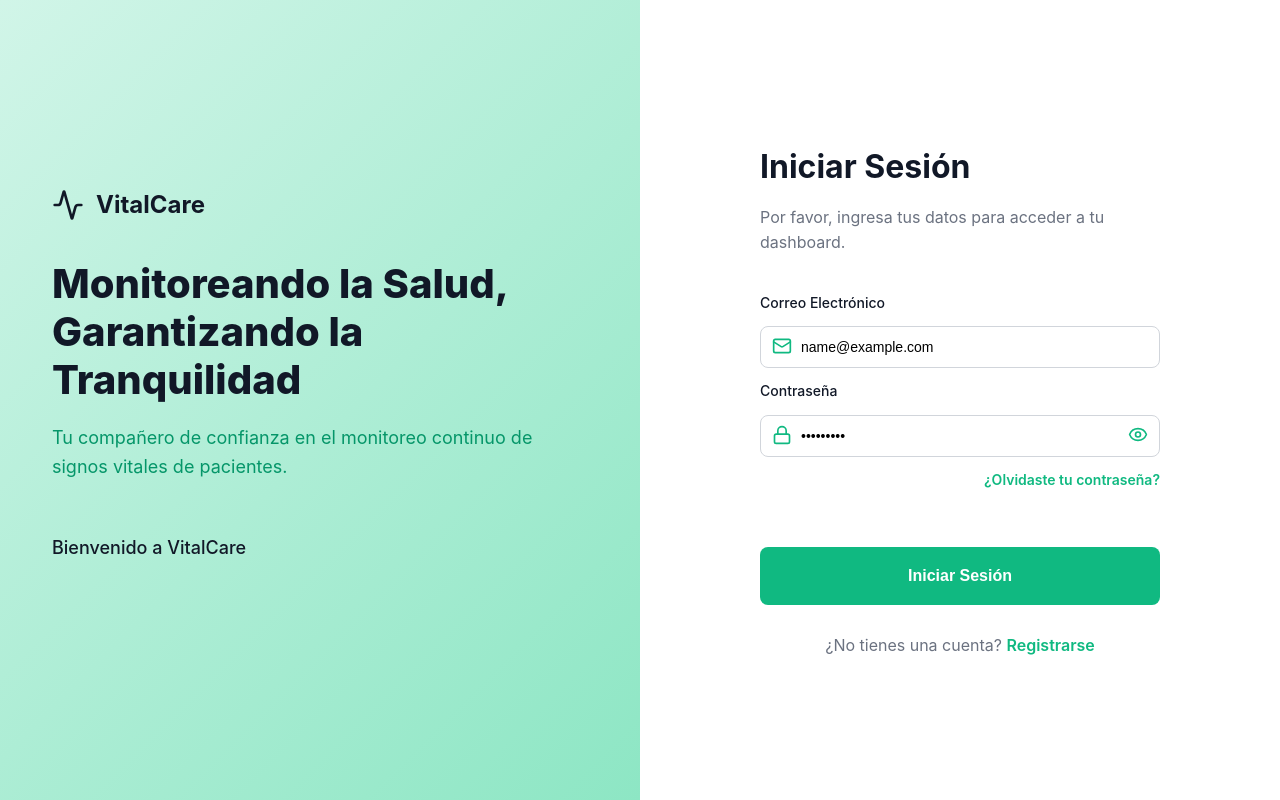
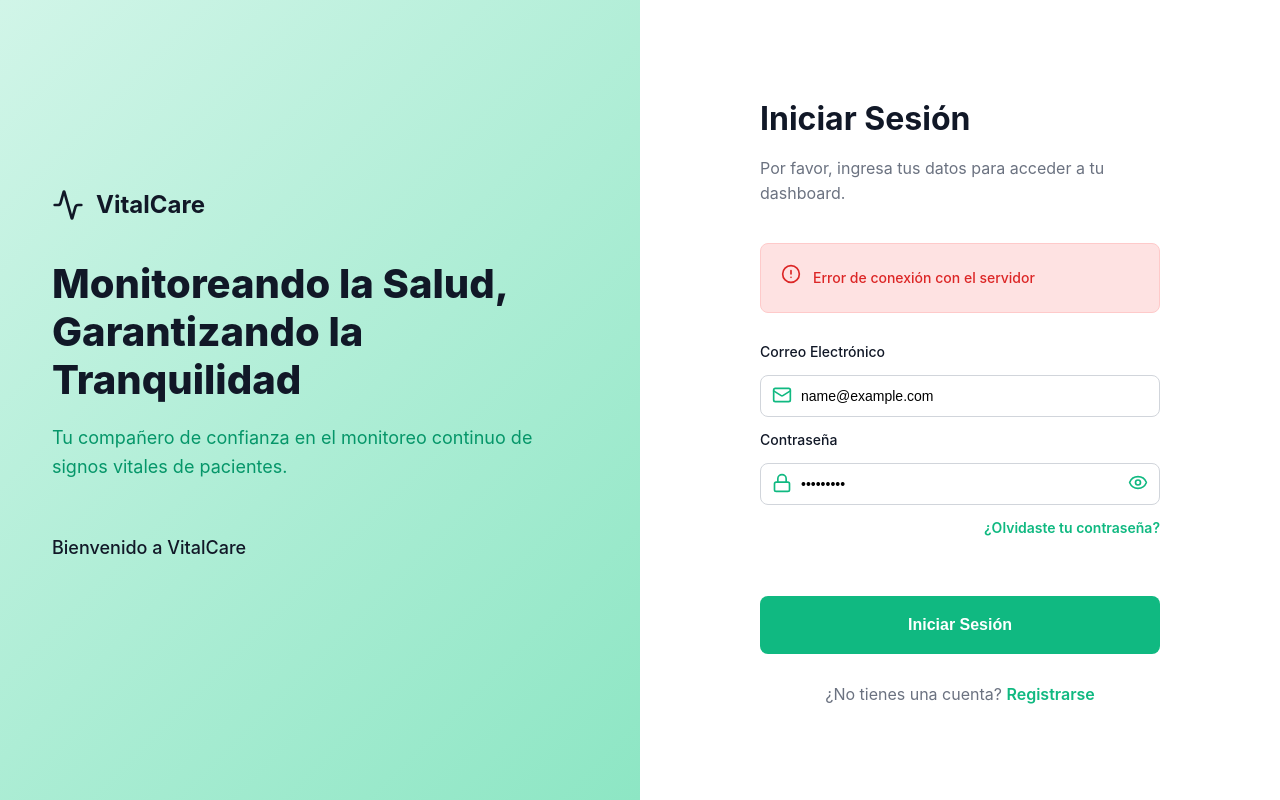
Before and after one commit to TH3KYAN/mi-proyecto, a SvelteKit app: page /login in a window 1280 px wide. Both pictures are taken after typing "name@example.com", "Sample123" into the empty fields and a click on the button "Iniciar Sesión". Built offline with nearby package versions, Linux system fonts and the light colour scheme; no server answers.

Commit message:
feat: Implement user login and forgot password pages.

```diff
--- a/src/lib/index.js
+++ /dev/null
@@ -1 +0,0 @@
-// place files you want to import through the `$lib` alias in this folder.
--- a/src/routes/login/+page.svelte
+++ b/src/routes/login/+page.svelte
@@ -1,7 +1,17 @@
 <script>
+    // @ts-nocheck
+
     //Icons
-    import { Activity, Lock, Mail, Eye, EyeOff } from "lucide-svelte";
-    import{goto} from '$app/navigation';
+    import {
+        Activity,
+        Lock,
+        Mail,
+        Eye,
+        EyeOff,
+        CircleAlert,
+    } from "lucide-svelte";
+    import { goto } from "$app/navigation";
+
     // Variables reactivas para el formulario
     let email = "";
     let password = "";
@@ -15,20 +25,20 @@
         errorMessage = "";
 
         try {
-            const response = await fetch('/api/auth/login', {
-                method: 'POST',
-                headers: { 'Content-Type': 'application/json' },
-                body: JSON.stringify({ email, password })
+            const response = await fetch("/api/auth/login", {
+                method: "POST",
+                headers: { "Content-Type": "application/json" },
+                body: JSON.stringify({ email, password }),
             });
 
             const result = await response.json();
 
             if (response.ok && result.token) {
-                // GUARDAR EL TOKEN: Esto es vital para las siguientes peticiones
-                localStorage.setItem('token', result.token);
+                // Guardar el token
+                localStorage.setItem("token", result.token);
 
                 // Redirigir al dashboard o inicio
-                goto('/dashboard');
+                goto("/dashboard");
             } else {
                 errorMessage = result.message || "Credenciales inválidas";
             }
@@ -82,6 +92,13 @@
             <p class="form-description">
                 Por favor, ingresa tus datos para acceder a tu dashboard.
             </p>
+
+            {#if errorMessage}
+                <div class="error-message" role="alert">
+                    <span class="error-icon"><CircleAlert size={20} /></span>
+                    {errorMessage}
+                </div>
+            {/if}
 
             <form on:submit|preventDefault={handleLogin}>
                 <!-- Campo Email -->
@@ -260,6 +277,12 @@
         transition: all 0.2s;
     }
 
+    /* Ocultar el icono de ojo nativo de los navegadores (Edge/Chrome) */
+    .form-input::-ms-reveal,
+    .form-input::-ms-clear {
+        display: none;
+    }
+
     .form-input:focus {
         outline: none;
         border-color: var(--color-primary);
@@ -346,4 +369,43 @@
             margin-bottom: var(--spacing-md);
         }
     }
+
+    .error-message {
+        display: flex;
+        align-items: center;
+        gap: var(--spacing-sm);
+        background-color: #fee2e2;
+        border: 1px solid #fecaca;
+        color: #dc2626;
+        padding: var(--spacing-md);
+        border-radius: var(--radius-md);
+        margin-bottom: var(--spacing-lg);
+        font-size: 0.875rem;
+        font-weight: 500;
+        animation: shake 0.4s ease-in-out;
+    }
+
+    .error-icon {
+        font-size: 1rem;
+        flex-shrink: 0;
+    }
+
+    @keyframes shake {
+        0%,
+        100% {
+            transform: translateX(0);
+        }
+        20% {
+            transform: translateX(-6px);
+        }
+        40% {
+            transform: translateX(6px);
+        }
+        60% {
+            transform: translateX(-4px);
+        }
+        80% {
+            transform: translateX(4px);
+        }
+    }
 </style>
```
Also changed, not shown: src/lib/server/db.js (deleted, +0 -28 lines), src/routes/forgot-password/+page.svelte (+68 -22 lines), src/lib/assets/favicon.svg (deleted).
